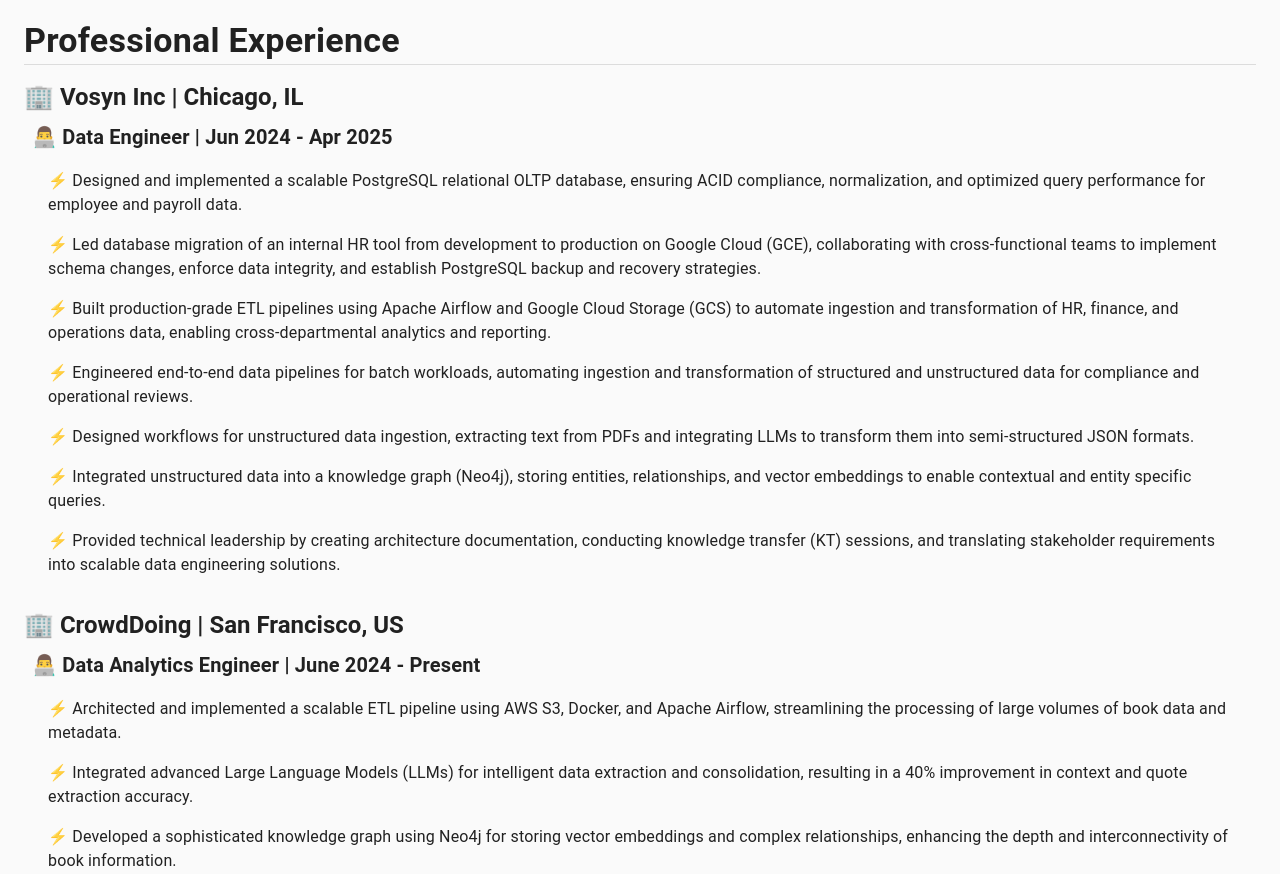
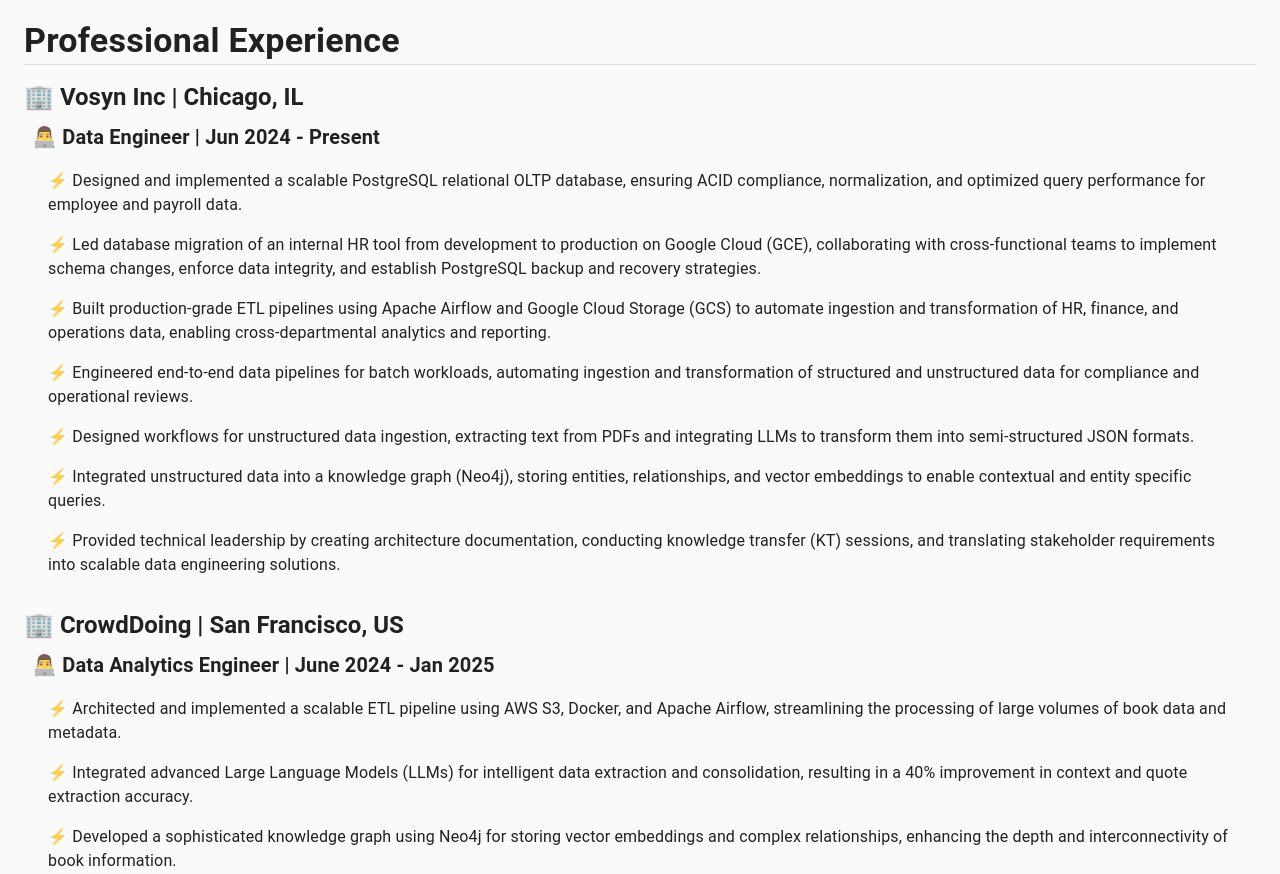
Before and after one commit to sreyas0304/my_portfolio, a React (Create React App) app: page / in a window 1280 px wide. Shown: the part 540-1414 px from the top of the page. Built offline with nearby package versions, Linux system fonts and the light colour scheme.

Commit message:
Updated Portfolio

```diff
--- a/src/portfolio.js
+++ b/src/portfolio.js
@@ -19,7 +19,7 @@
     experiences: [
         {
             company: "Vosyn Inc | Chicago, IL",
-            position: "Data Engineer | Jun 2024 - Apr 2025",
+            position: "Data Engineer | Jun 2024 - Present",
             projects: [],
             work: [
                 "Designed and implemented a scalable PostgreSQL relational OLTP database, ensuring ACID compliance, normalization, and optimized query performance for employee and payroll data.",
@@ -33,7 +33,7 @@
         },
         {
             company: "CrowdDoing | San Francisco, US",
-            position: "Data Analytics Engineer | June 2024 - Present",
+            position: "Data Analytics Engineer | June 2024 - Jan 2025",
             projects: [],
             work: [
                 "Architected and implemented a scalable ETL pipeline using AWS S3, Docker, and Apache Airflow, streamlining the processing of large volumes of book data and metadata.",
```
